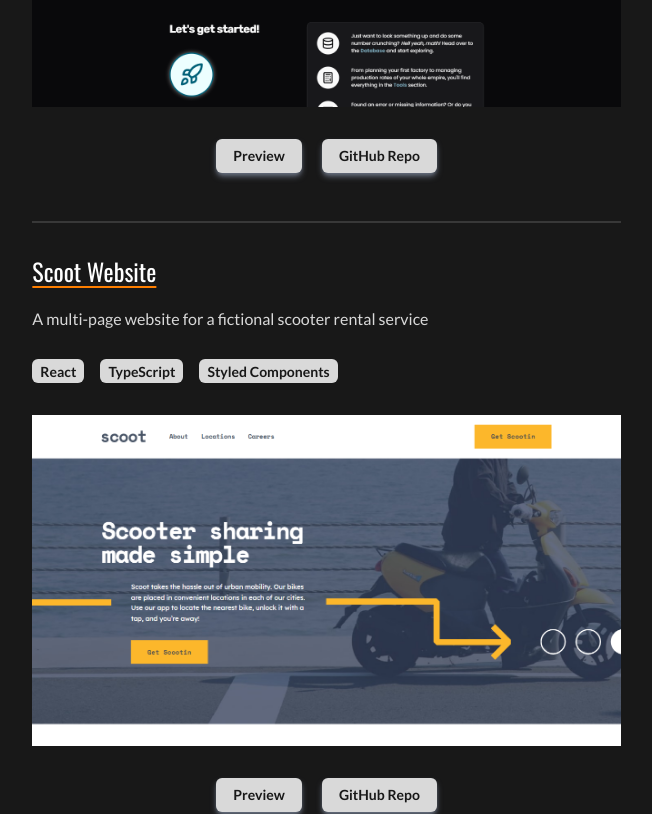
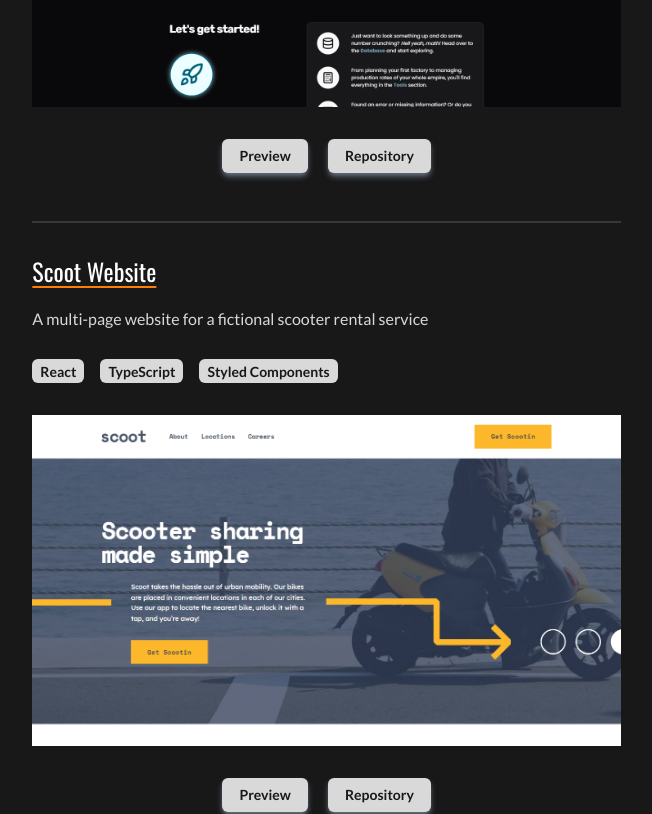
Before and after one commit to Dudeldups/personal-portfolio, a React (Vite) app in the folder frontend/: page / in a window 1280 px wide. Shown: the part 1580-2394 px from the top of the page, without its empty margins (579-1231 px from the left). Built offline with nearby package versions, Linux system fonts and the light colour scheme.

Commit message:
refactor repo button text

```diff
--- a/frontend/src/i18n/locales/de.ts
+++ b/frontend/src/i18n/locales/de.ts
@@ -34,7 +34,7 @@ export const de = {
       title: "Projekte",
       desc: "Hier sind einige Projekte, an denen ich gearbeitet habe. Du kannst die Live-Demo besuchen oder das Repository auf GitHub ansehen.",
       liveButton: "Vorschau",
-      githubButton: "GitHub Repo",
+      githubButton: "Repository",
       bat: {
         title: "Big Ambitions Tools",
         desc: "Eine Begleit-App für das Spiel Big Ambitions, die Spieler dabei unterstützt, ihre Fabriklayouts und Logistik zu planen, zu optimieren und zu verwalten.",
--- a/frontend/src/i18n/locales/en.ts
+++ b/frontend/src/i18n/locales/en.ts
@@ -34,7 +34,7 @@ export const en = {
       title: "Projects",
       desc: "Here are some of the projects I've worked on. You can visit the live demo or view the repository on GitHub.",
       liveButton: "Preview",
-      githubButton: "GitHub Repo",
+      githubButton: "Repository",
       bat: {
         title: "Big Ambitions Tools",
         desc: "A companion app for the game Big Ambitions, designed to help players plan, optimize, and manage their factory setups and logistics.",
```
